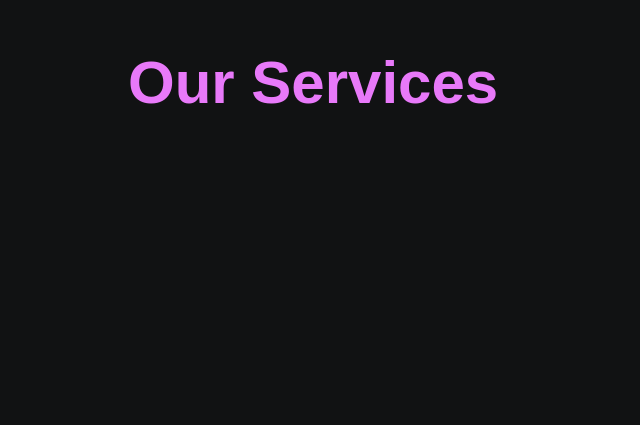
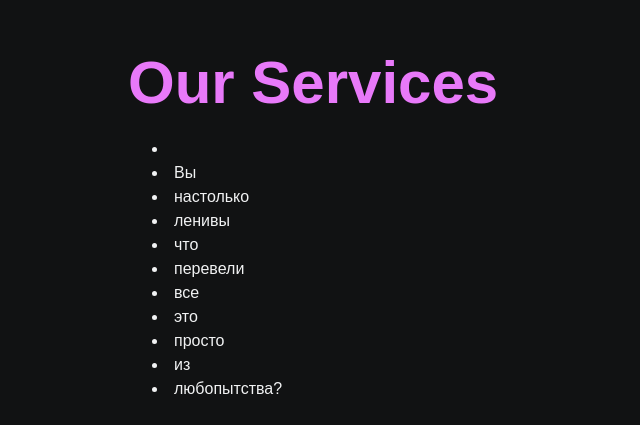
Before and after one commit to edu4rdolinux/Missao, a Next.js app: page / in a window 1280 px wide. Shown: the part 1847-2272 px from the top of the page, without its empty margins (0-640 px from the left). Before the commit the page ends 1963 px from the top, so only its background shows below. Built offline with nearby package versions, Linux system fonts and the light colour scheme.

Commit message:
Correction

```diff
--- a/app/components/ourServices.tsx
+++ b/app/components/ourServices.tsx
@@ -1,11 +1,12 @@
 import OurServicesTitle from "./ourServicesTitle"
+import TheServicesTemporary from "./theServicesTemporary"
 // import TheServices from "./theServices"
 
 const OurServices = () => {
     return (
         <div style={{ marginTop: '40em' }} className="ml-32 mt-32">
             <OurServicesTitle/>
-
+            <TheServicesTemporary/>
         </div>
     )
 }
--- a/app/components/theServicesTemporary.tsx
+++ b/app/components/theServicesTemporary.tsx
@@ -1,6 +1,6 @@
 const TheServicesTemporary = () => {
     return (
-        <ul>
+        <li className="m-6">
             <li>Вы</li>
             <li>настолько</li>
             <li>ленивы</li>
@@ -11,6 +11,8 @@ const TheServicesTemporary = () => {
             <li>просто</li>
             <li>из</li>
             <li>любопытства?</li>
-        </ul>
+        </li>
     )
 }
+
+export default TheServicesTemporary
```
